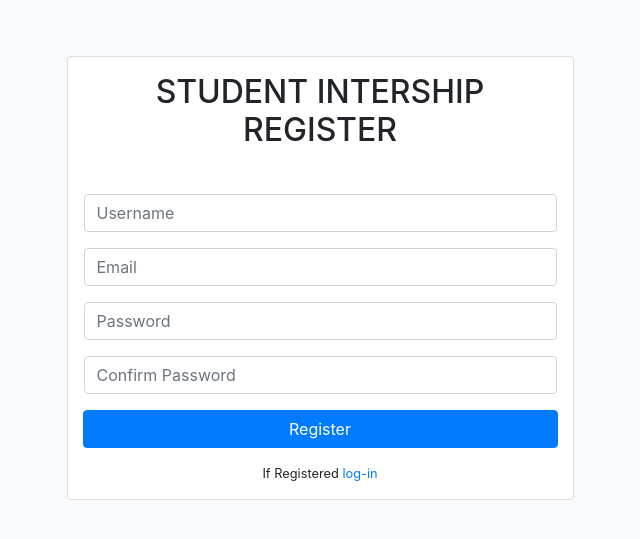
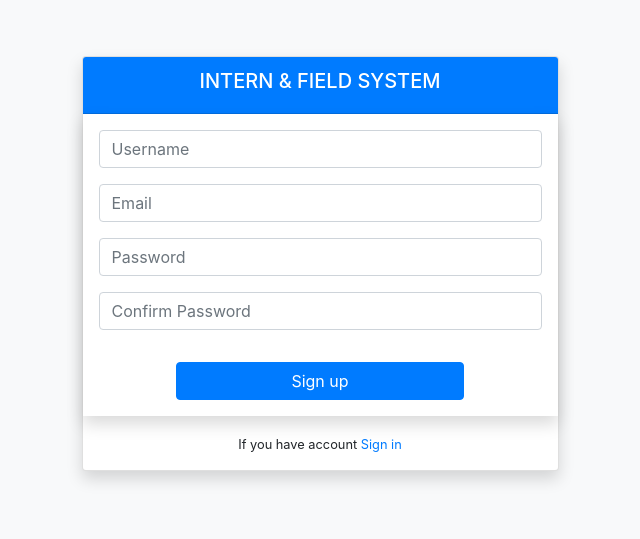
Before and after one commit to mjeda/field-application-system, a PHP site: page /pages/register_form.php in a window 1280 px wide. Shown: the top 539 px of the page, without its empty margins (305-945 px from the left). Run offline with PHP 8.4, Linux system fonts and the light colour scheme.

Commit message:
change made with sign in and sign up view

```diff
--- a/pages/register_form.php
+++ b/pages/register_form.php
@@ -13,17 +13,16 @@
 <div class="container px-5 py-2">
     <div class="container row">
     <div class="col-12 col-sm-2 col-md-3 col-lg-3"></div>
-    <div class=" card col-12 col-sm-8 col-md-6 col-lg-6 my-5">
-
-      <div class="card-title text-center h2 p-3">
-        <span class="border-bottom"></span>
-        <span>STUDENT INTERSHIP REGISTER </span>
+    <div class="col-12 col-sm-8 col-md-6 col-lg-6">
+      <div class="card my-5 shadow">
+        <div class="card-header card-title text-center bg-primary">
+          <h5 class="text-white text-uppercase"> Intern & field system</h5>
         </div>
-      <form action="register_handler.php" method="POST" class="pb-3">
-      <div class="row pt-3 pr-3 pl-3">
+        <form action="register_handler.php" method="POST" class="pb-3 shadow">
+          <div class="col-12 pt-3 pr-3 pl-3">
               <input type="text" class="form-control" name="username" id="username" placeholder="Username" required>
           </div>
-        <div class="row pt-3 pr-3 pl-3">
+          <div class="col-12 pt-3 pr-3 pl-3">
             <input type="email" class="form-control" name="email" id="email" placeholder="Email" required>
             <?php
               session_start();
@@ -33,10 +32,10 @@
               }
             ?>
           </div>
-        <div class="row p-3">
+          <div class="col-12 p-3">
             <input type="password" class="form-control" name="password" id="password" placeholder="Password" required>
           </div>
-        <div class="row pb-3 pr-3 pl-3">
+          <div class="col-12 pb-3 pr-3 pl-3">
             <input type="password" class="form-control" name="conf_password" id="conf_password" placeholder="Confirm Password">
             <?php
               if(isset($_SESSION['p_msg'])){
@@ -46,14 +45,19 @@
             ?>
           </div>
           <div class="row">
-          <div class="col-12">
-            <button type="submit" name="register" class="btn btn-primary btn-block">Register</button>
+            <div class="col-2"></div>
+            <div class="col-8  pt-3 pr-4 pl-4">
+              <button type="submit" class="btn btn-primary btn-block" name="login">Sign up</button>
             </div>
           </div>
         </form>
-      <p class="text-center small">If Registered
-        <a href="../index.php">log-in</a>
+      <div class="text-center small">
+        <br>
+        <p>If you have account
+          <a href="../index.php">Sign in</a>
         </p>
+      </div>
+    </div>
     </div>
     </div>
   </div>
```
Also changed, not shown: index.php (+14 -13 lines). Lines whose indentation alone changed are shown as unchanged.
